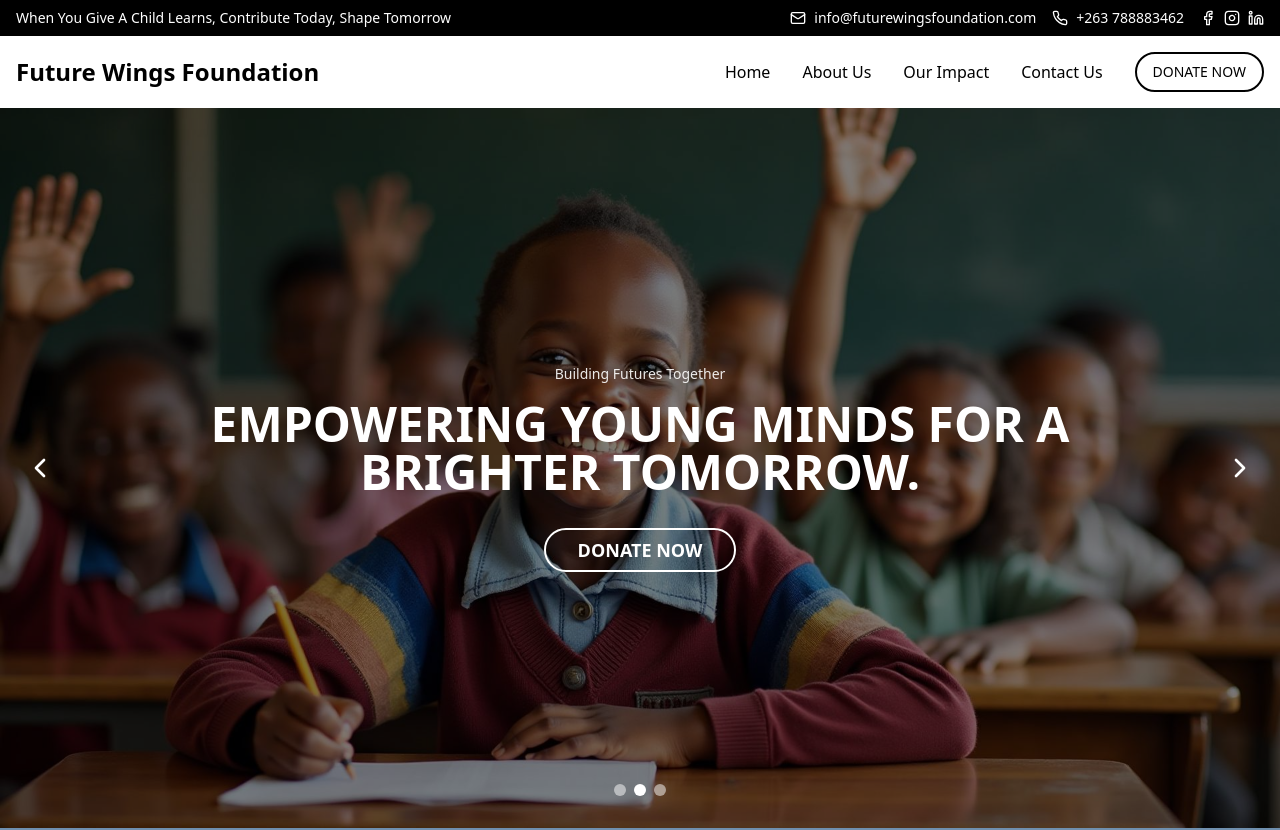
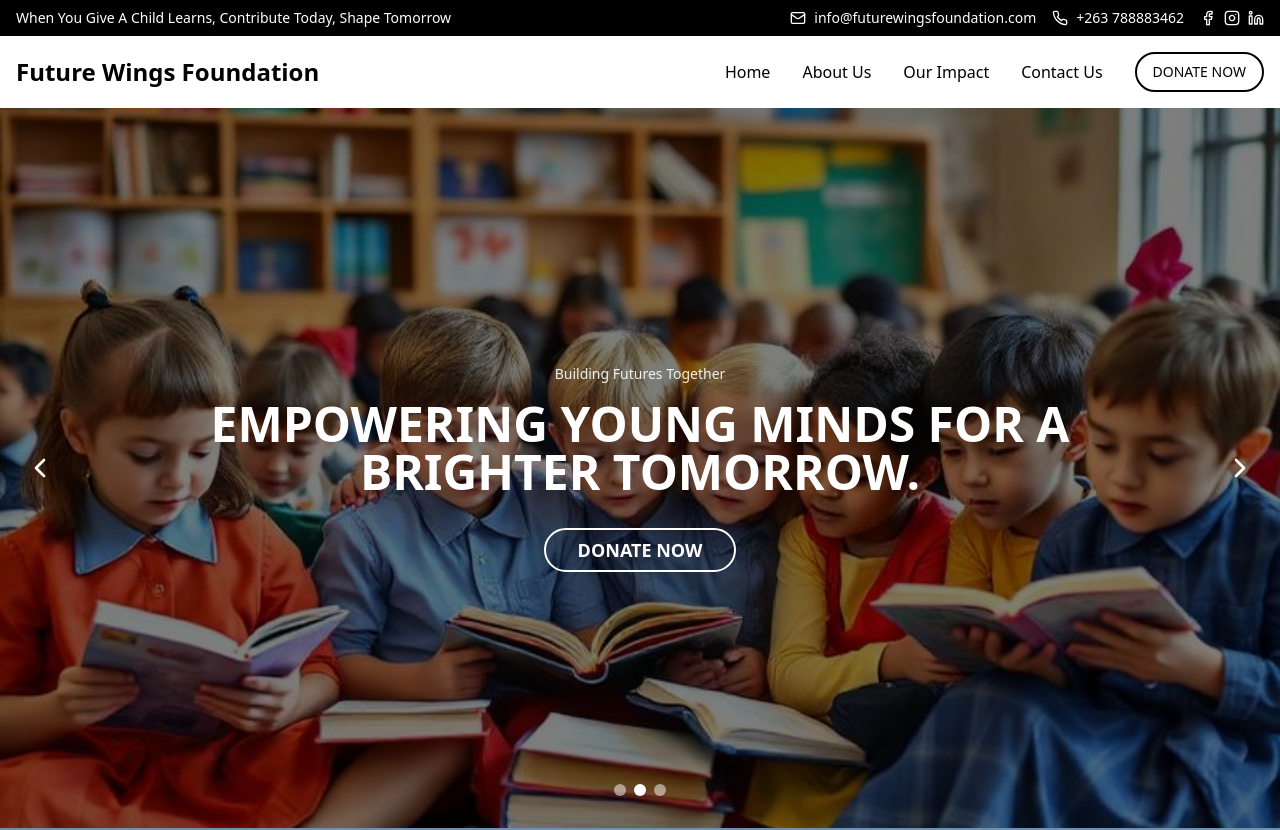
Before and after one commit to myTestAccount263/pigment-palette-perfect-34, a React (Vite) app: page / in a window 1280 px wide. Shown: the top 830 px of the page. Built offline with nearby package versions, Linux system fonts and the light colour scheme.

Commit message:
Refine Hero image transitions
Update Hero component to cycle through different images and apply a smoother transition effect for a more dynamic visual experience.

```diff
--- a/src/components/Hero.tsx
+++ b/src/components/Hero.tsx
@@ -2,6 +2,8 @@ import { Button } from "@/components/ui/button";
 import { ChevronLeft, ChevronRight } from "lucide-react";
 import { useState, useEffect } from "react";
 import heroImage from "@/assets/hero-children.jpg";
+import classroomImage from "@/assets/classroom-scene.jpg";
+import educationImage from "@/assets/hero-education.jpg";
 
 const Hero = () => {
   const [currentSlide, setCurrentSlide] = useState(0);
@@ -12,12 +14,12 @@ const Hero = () => {
       subtitle: "At Future Wings Foundation"
     },
     {
-      image: heroImage,
+      image: classroomImage,
       title: "EMPOWERING YOUNG MINDS FOR A BRIGHTER TOMORROW.",
       subtitle: "Building Futures Together"
     },
     {
-      image: heroImage,
+      image: educationImage,
       title: "EDUCATION IS THE KEY TO UNLOCKING POTENTIAL.",
       subtitle: "Transforming Lives Through Learning"
     }
@@ -40,7 +42,7 @@ const Hero = () => {
     <section className="relative h-[calc(100vh-80px)] overflow-hidden">
       {/* Background Image */}
       <div
-        className="absolute inset-0 bg-cover bg-center bg-no-repeat transition-all duration-1000"
+        className="absolute inset-0 bg-cover bg-center bg-no-repeat transition-all duration-1000 ease-in-out"
         style={{ backgroundImage: `url(${slides[currentSlide].image})` }}
       >
         <div className="absolute inset-0 bg-foreground/50"></div>
```
Also changed, not shown: src/assets/hero-education.jpg (added).
